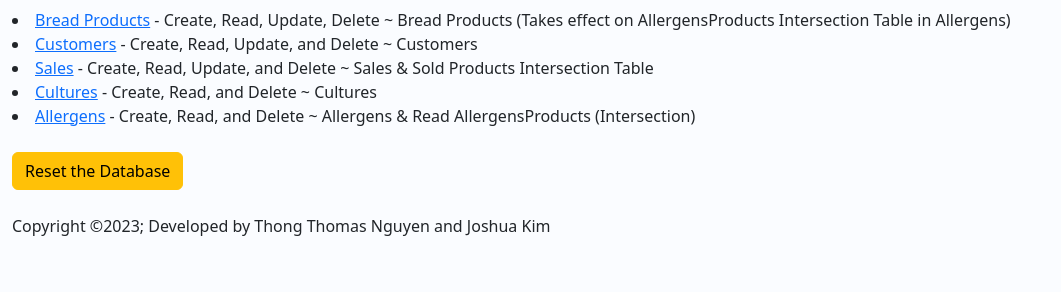
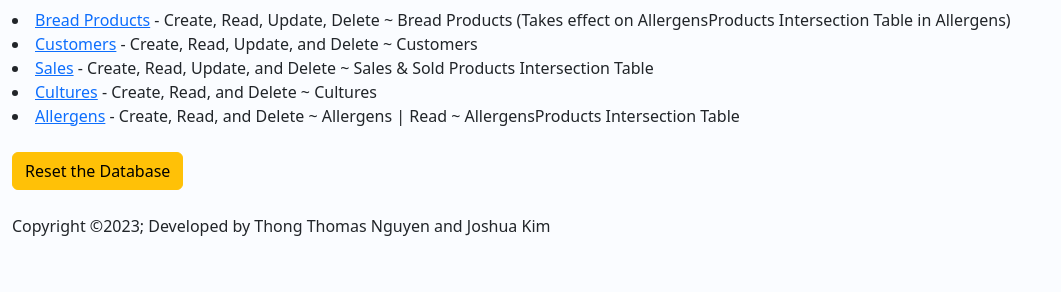
Before and after one commit to joshuajk7/BreadCo-Database-Application-Design-, a Flask app: page / in a window 1280 px wide. Shown: the part 508-800 px from the top of the page, without its empty margins (0-1061 px from the left). Run offline with Flask 3, Linux system fonts and the light colour scheme; some libraries are stand-ins or nearby versions.

Commit message:
Update home.html

```diff
--- a/templates/home.html
+++ b/templates/home.html
@@ -44,7 +44,7 @@
   <li><a href="/customers">Customers</a> - Create, Read, Update, and Delete ~ Customers</li>
   <li><a href="/sales">Sales</a> - Create, Read, Update, and Delete ~ Sales & Sold Products Intersection Table</li>
   <li><a href="/cultures">Cultures</a> - Create, Read, and Delete ~ Cultures</li>
-  <li><a href="/allergens">Allergens</a> - Create, Read, and Delete ~ Allergens & Read AllergensProducts (Intersection)</li>
+  <li><a href="/allergens">Allergens</a> - Create, Read, and Delete ~ Allergens | Read ~ AllergensProducts Intersection Table</li>
   <br>
 
   <!-- Reset Database -->
```
